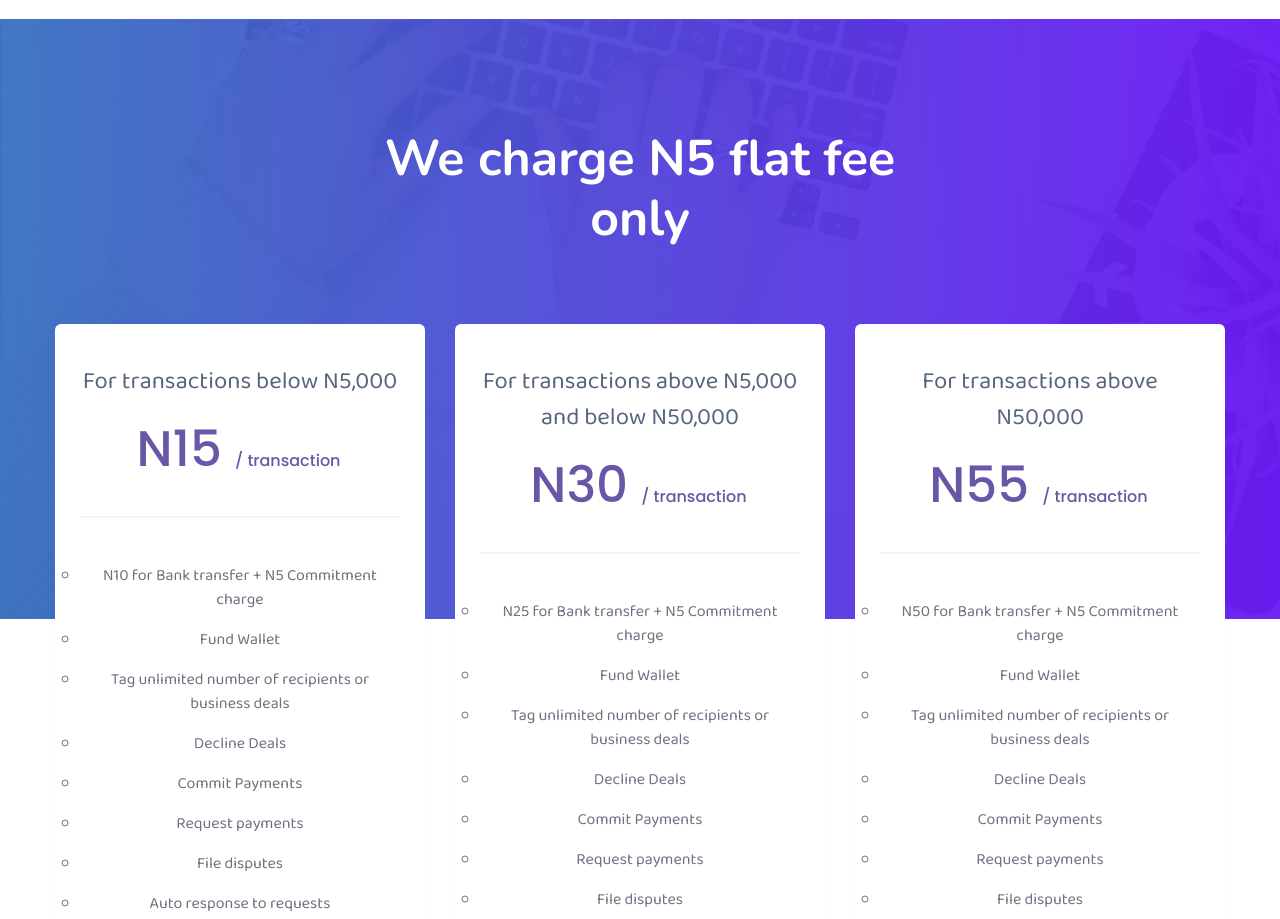
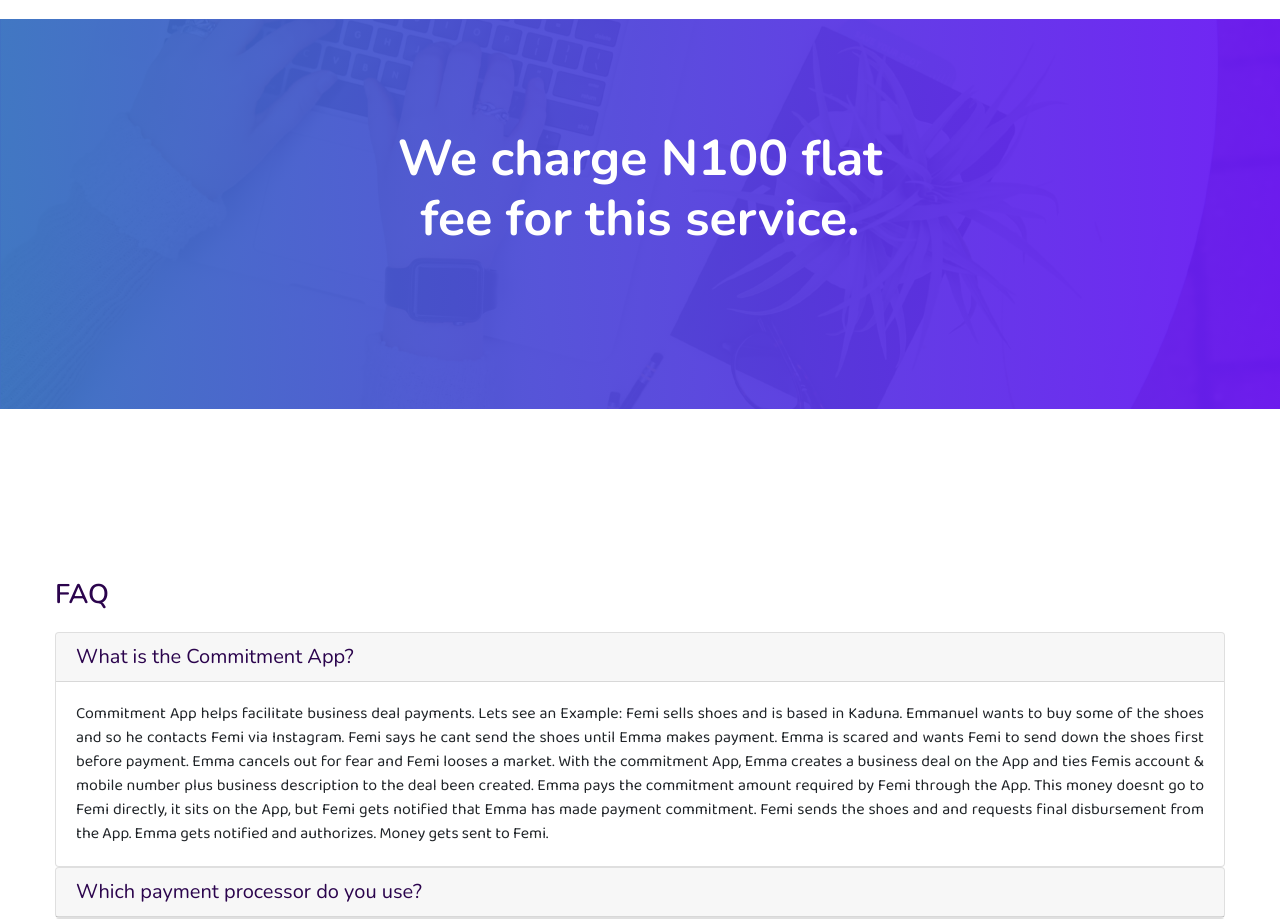
Before and after one commit to manglide/commitment-website, a plain HTML site: page index.html in a window 1280 px wide. Shown: the part 4340-5259 px from the top of the page. Drawn offline with nearby package versions, Linux system fonts and the light colour scheme.

Commit message:
Price Adjustments

```diff
--- a/index.html
+++ b/index.html
@@ -332,14 +332,14 @@
         </div>
         <!-- Applic App End -->
         <!-- Best Pricing Start -->
-        <section id="pricing" class="best-pricing pricing-padding" data-background="assets/img/gallery/best_pricingbg.jpg">
+        <section id="pricing" style="height: 80px;" class="best-pricing pricing-padding" data-background="assets/img/gallery/best_pricingbg.jpg">
             <div class="container">
                 <!-- Section Tittle -->
                 <div class="row d-flex justify-content-center">
                     <div class="col-lg-6 col-md-8">
                         <div class="section-tittle section-tittle2 text-center">
                             <!-- <h2>Our Charges</h2> -->
-                            <h2>We charge N5 flat fee only</h2>
+                            <h2>We charge N100 flat fee for this service.</h2>
                         </div>
                     </div>
                 </div>
@@ -347,7 +347,7 @@
         </section>
         <!-- Best Pricing End -->
         <!-- Pricing Card Start -->
-        <div class="pricing-card-area">
+        <!-- <div class="pricing-card-area">
             <div class="container">
                 <div class="row">
                     <div class="col-xl-4 col-lg-4 col-md-6">
@@ -421,7 +421,7 @@
                     </div>
                 </div>
             </div>
-        </div>
+        </div> -->
         <!-- Pricing Card End -->
 
         <!-- FAQ Starts -->
@@ -480,11 +480,11 @@
                               </div>
                               <div id="collapseThree" class="collapse" aria-labelledby="headingThree" data-parent="#accordion">
                                 <div class="card-body">
-                                  We charge a flat fee of N5 for all categories of transactions.
+                                  We charge a flat fee of N100 for all categories of transactions.
                                 </div>
                               </div>
                             </div>
-                            <div class="card">
+                            <!-- <div class="card">
                               <div class="card-header" id="headingeleven">
                                 <h5 class="mb-0 collapsed" data-toggle="collapse" data-target="#collapseeleven" aria-expanded="false" aria-controls="collapseThree">
 
@@ -504,7 +504,7 @@
                                   href="https://www.cbn.gov.ng/Out/2019/CCD/Guide%20to%20Charges%20by%20Banks%20Other%20Financial%20and%20Non-Financial%20Institutions%20eff%20Jan%201%202020.pdf" target="_blank">CBN Transfer Charges - Page 36</a>
                                 </div>
                               </div>
-                            </div>
+                            </div> -->
                             <div class="card">
                               <div class="card-header" id="headingfour">
                                 <h5 class="mb-0 collapsed" data-toggle="collapse" data-target="#collapsefour" aria-expanded="false" aria-controls="collapseThree">
```
Also changed, not shown: assets/js/firebase.js (+1 -13 lines).
